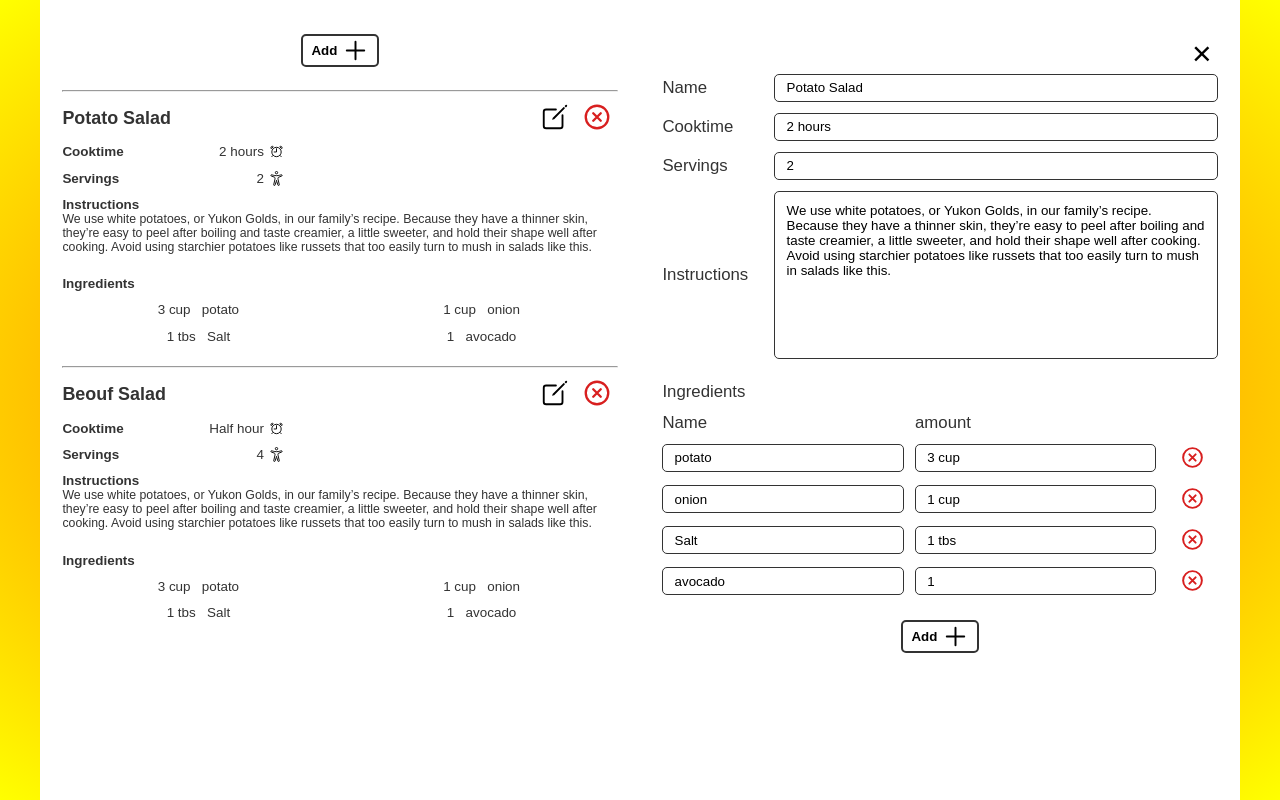
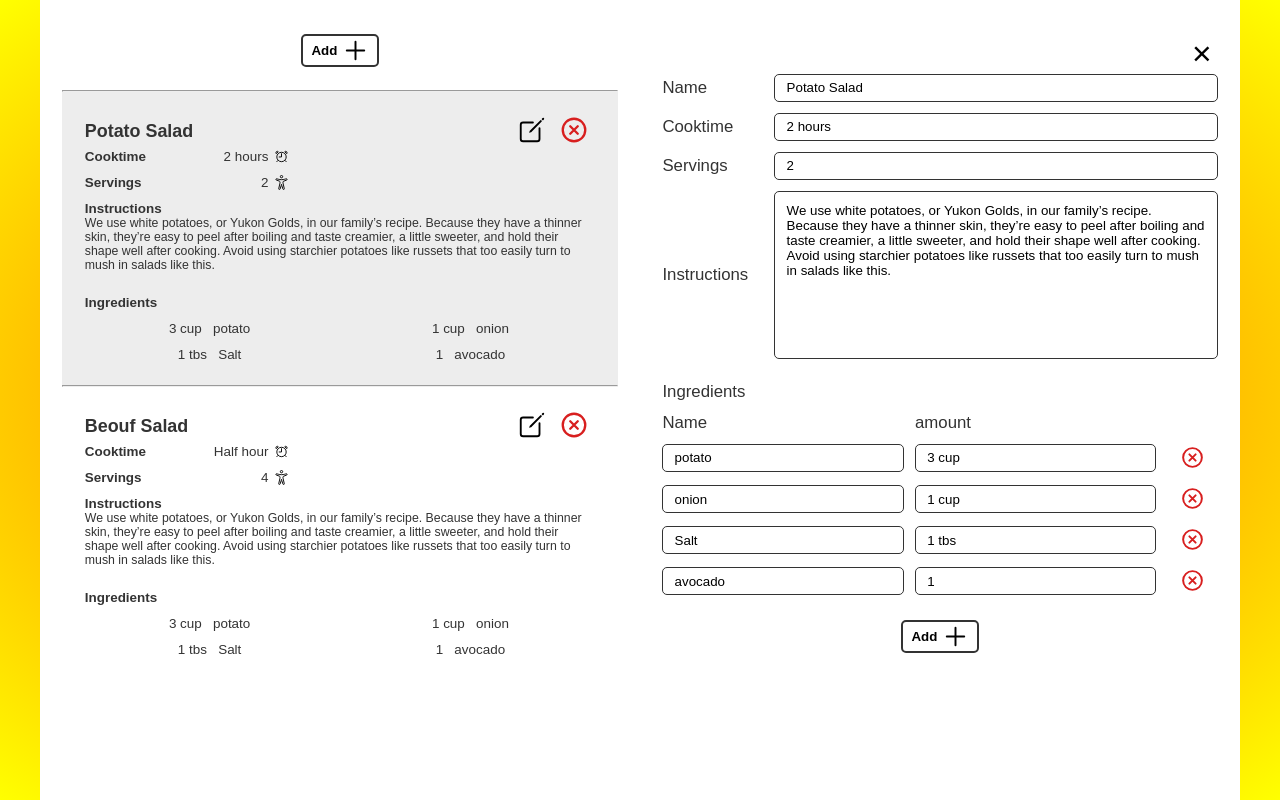
Before and after one commit to GiovanniCarboni/recipeapp, a React (Create React App) app: page / in a window 1280 px wide. Both pictures are taken after a click on the button 554 px from the left and 118 px from the top of the page. Built offline with nearby package versions, Linux system fonts and the light colour scheme; a web font is replaced by a local one.

Commit message:
added highlighted selection

```diff
--- a/src/components/App.js
+++ b/src/components/App.js
@@ -11,7 +11,6 @@ const storage = localStorage.getItem("recipes");
 function App() {
   const [recipes, setRecipes] = useState(sampleRecipes);
   const [selectedRecipeId, setSelectedRecipeId] = useState();
-
   const selectedRecipe = recipes.find(
     (recipe) => recipe.id === selectedRecipeId
   );
@@ -31,7 +30,12 @@ function App() {
     handleRecipeEdit,
     handleRecipeChange,
     handleDeselectRecipe,
+    isSelected,
   };
+
+  function isSelected(id) {
+    return id === selectedRecipeId;
+  }
 
   function handleRecipeChange(id, recipe) {
     const newRecipes = [...recipes];
@@ -42,16 +46,7 @@ function App() {
 
   function handleRecipeEdit(id) {
     setSelectedRecipeId(id);
-    // highlightRecipe();
   }
-
-  // function highlightRecipe() {
-  //   const newRecipes = [...recipes];
-  //   const index = recipes.findIndex((recipe) => recipe.id === selectedRecipeId);
-  //   newRecipes[index] = { ...newRecipes[index], background: true };
-  //   setRecipes(newRecipes);
-  //   console.log("passed highlightRecipe");
-  // }
 
   function handleDeselectRecipe() {
     setSelectedRecipeId("");
@@ -72,6 +67,7 @@ function App() {
   }
 
   function handleRecipeDelete(id) {
+    setSelectedRecipeId("");
     setRecipes(recipes.filter((recipe) => recipe.id !== id));
   }
 
--- a/src/components/Recipe.js
+++ b/src/components/Recipe.js
@@ -8,7 +8,8 @@ import { RecipeContext } from "./App";
 
 export default function Recipe(props) {
   const { id, name, cooktime, servings, instructions, ingredients } = props;
-  const { handleRecipeDelete, handleRecipeEdit } = useContext(RecipeContext);
+  const { handleRecipeDelete, handleRecipeEdit, isSelected } =
+    useContext(RecipeContext);
 
   function handleEdit() {
     handleRecipeEdit(id);
@@ -16,7 +17,7 @@ export default function Recipe(props) {
   return (
     <>
       <hr />
-      <div className="recipe">
+      <div className={isSelected(id) ? "recipe selected" : "recipe"}>
         <header>
           <h1 className="recipe-title">{name}</h1>
           <div>
--- a/src/scss/App.scss
+++ b/src/scss/App.scss
@@ -33,6 +33,7 @@ h1 {
   font-size: 1.5rem;
 }
 button {
+  background-color: transparent;
   cursor: pointer;
 }
 input,
@@ -51,3 +52,7 @@ textarea {
 }
 
 /* *** */
+
+.selected {
+  background-color: rgb(237, 237, 237);
+}
--- a/src/scss/Recipe.scss
+++ b/src/scss/Recipe.scss
@@ -1,10 +1,9 @@
 .recipe {
-  margin-bottom: 2rem;
+  padding: 2rem;
   font-size: 1.2rem;
   header {
     display: flex;
     justify-content: space-between;
-    margin: 0.8rem 0;
     align-items: center;
   }
   &-title {
--- a/src/scss/buttons.scss
+++ b/src/scss/buttons.scss
@@ -1,8 +1,15 @@
 .edit-btn,
 .delete-btn {
-  background-color: white;
   border: none;
-  // font-size: 2rem;
+}
+
+.edit-btn {
+  img {
+    transition: 0.2s;
+    &:hover {
+      transform: scale(110%);
+    }
+  }
 }
 
 .delete-btn {
@@ -11,7 +18,7 @@
     border-radius: 50%;
     &:hover {
       background-color: rgb(255, 193, 193);
-      transform: rotate(-180deg);
+      transform: rotate(-90deg);
     }
   }
 }
@@ -27,7 +34,7 @@ i {
 
   button {
     font-family: inherit;
-    background-color: #fff;
+    background-color: transparent;
     display: flex;
     align-items: center;
     justify-content: center;
```
